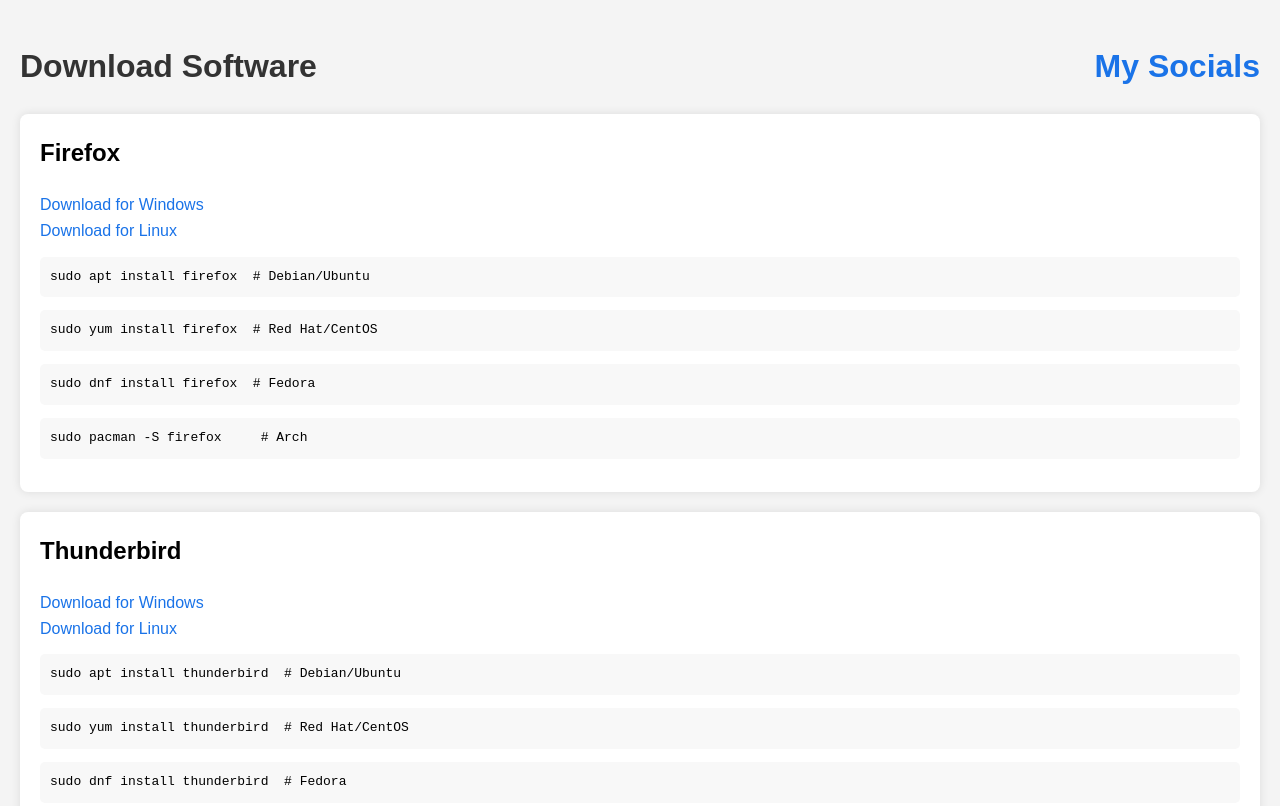
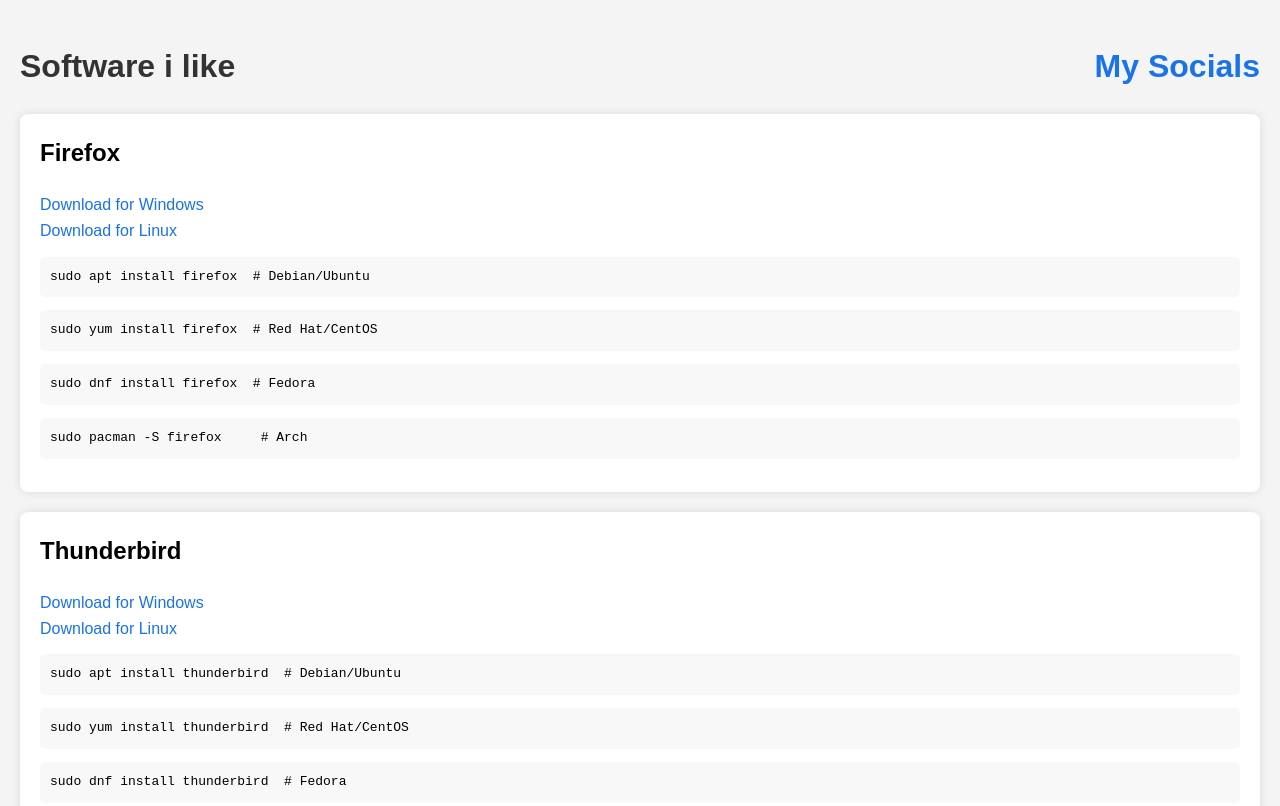
Before and after one commit to OSZO69/softwaredownload, a plain HTML site: page index.html in a window 1280 px wide. Shown: the top 806 px of the page. Drawn offline with Linux system fonts and the light colour scheme.

Commit message:
changed the header text
changed the header text from "Downoad Software" to "Software i like"., becausethe software isnt mine

```diff
--- a/index.html
+++ b/index.html
@@ -3,7 +3,7 @@
 <head>
     <meta charset="UTF-8">
     <meta name="viewport" content="width=device-width, initial-scale=1.0">
-    <title>Download Software</title>
+    <title>Software i like</title>
     <style>
         body {
             font-family: Arial, sans-serif;
@@ -63,7 +63,7 @@
 <body>
 
     <h1>
-        Download Software
+        Software i like
         <a href="https://oszo69.github.io/website/" target="_blank">My Socials</a>
     </h1>
 
```
